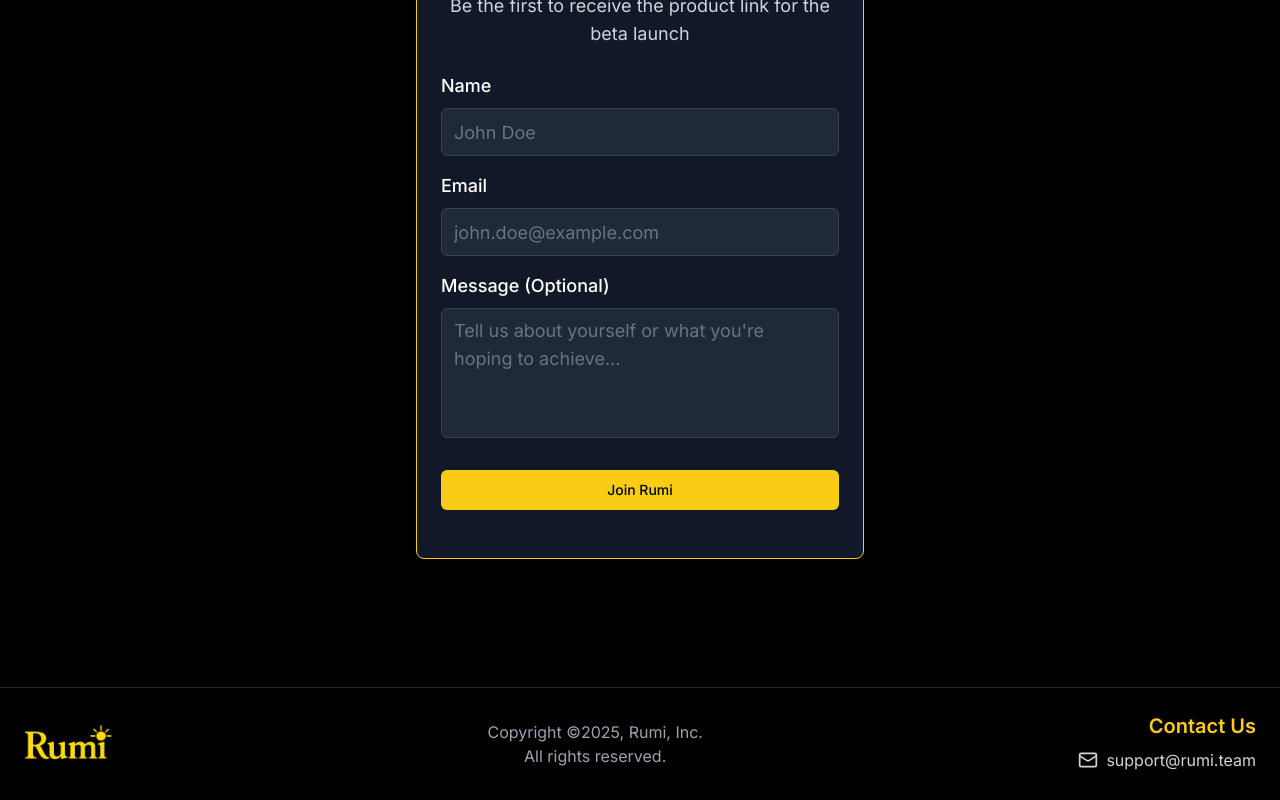
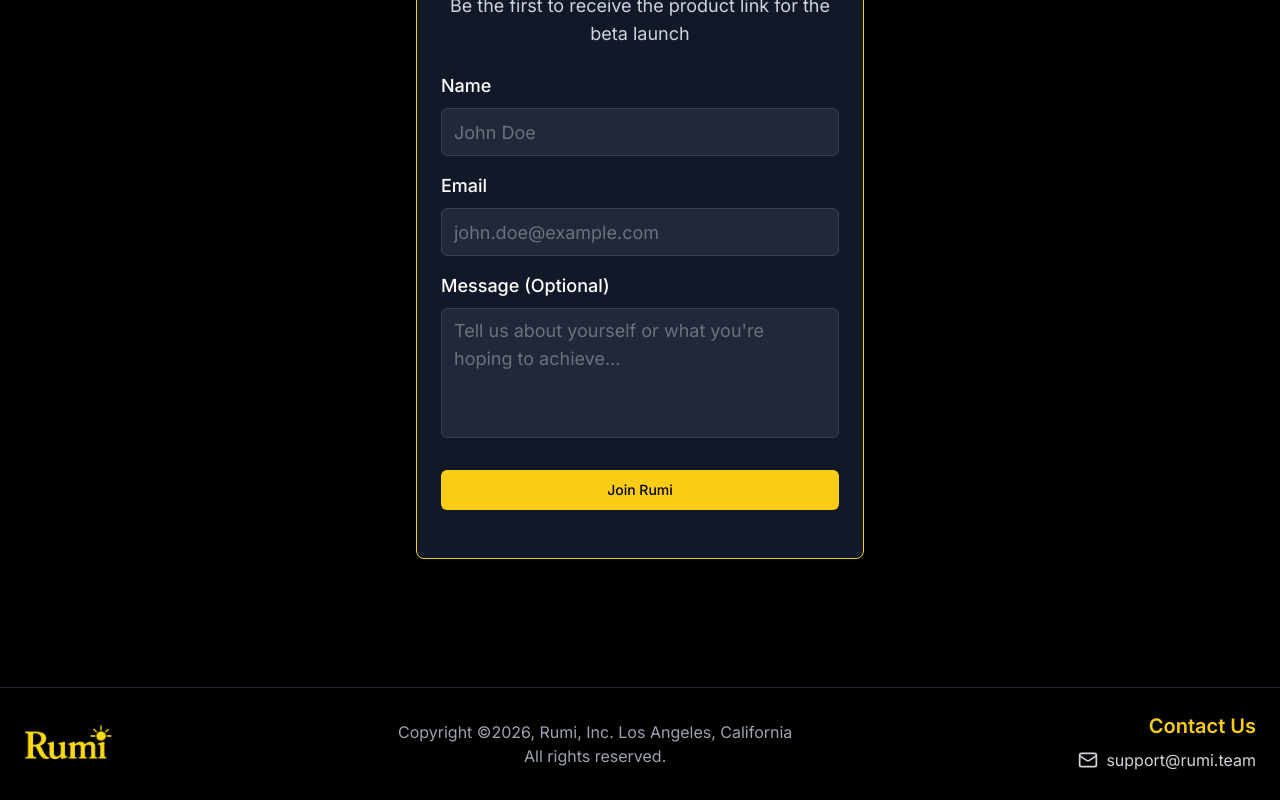
Before and after one commit to Rumi-team/Frontend_Web_App, a Next.js app: page / in a window 1280 px wide. Shown: the part 1894-2694 px from the top of the page. Built offline with nearby package versions, Linux system fonts and the light colour scheme.

Commit message:
feat(web): update copyright for 2026 and add location

```diff
--- a/app/page.tsx
+++ b/app/page.tsx
@@ -214,7 +214,7 @@ export default function Home() {
       className="flex flex-col min-h-screen bg-black text-white"
       style={{
         /* clear the iOS notch */
-            paddingTop:    "env(safe-area-inset-top)",
+        paddingTop: "env(safe-area-inset-top)",
         /* lift above the bottom toolbar */
         paddingBottom: "env(safe-area-inset-bottom)"
       }}
@@ -289,18 +289,15 @@ export default function Home() {
           <div className="w-full px-4 md:px-6">
             <div className="flex flex-col items-center justify-center">
               <div
-                className={`flex flex-col md:flex-row items-center md:items-center justify-center transition-all duration-700 ease-in-out ${
-                  isCubeComplete ? "gap-8 md:gap-6" : "gap-12 md:gap-24"
+                className={`flex flex-col md:flex-row items-center md:items-center justify-center transition-all duration-700 ease-in-out ${isCubeComplete ? "gap-8 md:gap-6" : "gap-12 md:gap-24"
                   }`}
               >
                 <div
-                  className={`relative max-w-sm md:max-w-md lg:max-w-lg xl:max-w-2xl transition-all duration-700 ${
-                    isCubeComplete ? "md:mx-auto" : "md:mx-0"
+                  className={`relative max-w-sm md:max-w-md lg:max-w-lg xl:max-w-2xl transition-all duration-700 ${isCubeComplete ? "md:mx-auto" : "md:mx-0"
                     }`}
                 >
                   <div
-                    className={`mobile-hero-image ${
-                      mobileHeroPhase === "image" || isCubeComplete ? "mobile-hero-image--visible" : ""
+                    className={`mobile-hero-image ${mobileHeroPhase === "image" || isCubeComplete ? "mobile-hero-image--visible" : ""
                       }`}
                   >
                     <Image
@@ -316,8 +313,7 @@ export default function Home() {
                   {/* Mobile-only overlay: centered & scaled-down */}
                   {!isCubeComplete && (
                     <div
-                      className={`absolute inset-0 z-10 flex items-center justify-center bg-black px-4 md:hidden transition-opacity duration-700 ${
-                        mobileHeroPhase === "image" ? "pointer-events-none opacity-0" : "opacity-100"
+                      className={`absolute inset-0 z-10 flex items-center justify-center bg-black px-4 md:hidden transition-opacity duration-700 ${mobileHeroPhase === "image" ? "pointer-events-none opacity-0" : "opacity-100"
                         }`}
                     >
                       <RotatingWords onComplete={handleCubeComplete} onMobilePhaseChange={setMobileHeroPhase} />
@@ -325,8 +321,7 @@ export default function Home() {
                   )}
                 </div>
                 <div
-                  className={`hidden md:flex transition-all duration-700 ease-in-out ${
-                    isCubeComplete
+                  className={`hidden md:flex transition-all duration-700 ease-in-out ${isCubeComplete
                     ? "md:w-0 md:opacity-0 md:translate-x-6 md:overflow-hidden"
                     : "md:w-[24rem] md:opacity-100 md:translate-x-0 md:pl-8"
                     }`}
@@ -528,7 +523,7 @@ export default function Home() {
             {/* Center: Copyright */}
             <div className="mb-4 md:mb-0 text-center">
               <p className="text-base text-gray-400">
-                Copyright ©2025, Rumi, Inc.
+                Copyright ©2026, Rumi, Inc. Los Angeles, California
                 <br />
                 All rights reserved.
               </p>
```
Lines whose indentation alone changed are shown as unchanged.
